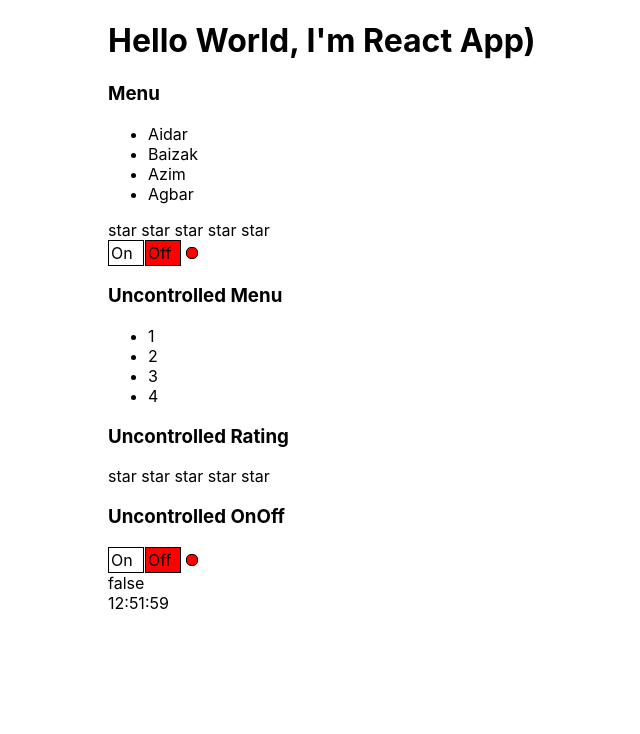
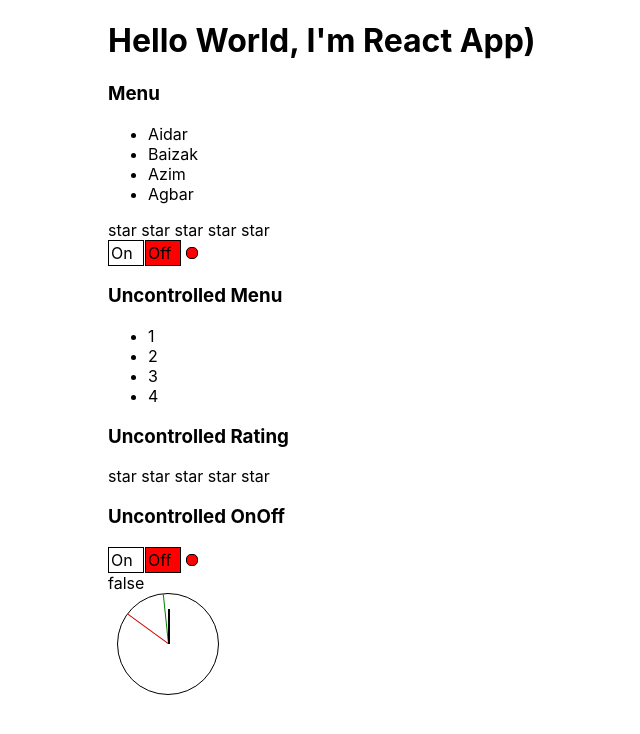
Before and after one commit to aidar2218/react-pkp, a React (Create React App) app: page / in a window 1280 px wide. Shown: the top 734 px of the page, without its empty margins (232-872 px from the left). Built offline with nearby package versions, Linux system fonts and the light colour scheme.

Commit message:
Commit - 3.12.24. Analog clock

```diff
--- /dev/null
+++ b/src/components/Clock/AnalogClockView.module.css
@@ -0,0 +1,34 @@
+.clock {
+    width: 120px;
+    text-align: center;
+    display: flex;
+    flex-direction: column;
+    align-items: center;
+}
+.clock .analogClock {
+    width: 100px;
+    height: 100px;
+    border: solid 1px #000;
+    border-radius: 50%;
+    position: relative;
+    background: #fff;
+}
+.clock .analogClock .dial {
+    position: absolute;
+    left: 50%;
+    width: 50px;
+    height: 50px;
+    transform-origin: bottom left;
+}
+.clock .analogClock .dial.seconds {
+    border-left: solid 1px green;
+}
+.clock .analogClock .dial.minutes {
+    border-left: solid 1px #c00;
+}
+.clock .analogClock .dial.hours {
+    width: 35px;
+    height: 35px;
+    top: 15px;
+    border-left: solid 2px #000;
+}
--- /dev/null
+++ b/src/components/Clock/AnalogClockView.tsx
@@ -0,0 +1,26 @@
+import React from "react";
+import {ClockViewPropsType} from "./Clock";
+import s from "./AnalogClockView.module.css"
+
+export const AnalogClockView = ({date}: ClockViewPropsType) => {
+
+    const secondsStyle = {
+        transform: `rotate(${date.getSeconds() * 6}deg)`
+    };
+    const minutesStyle = {
+        transform: `rotate(${date.getMinutes() * 6}deg)`
+    };
+    const hoursStyle = {
+        transform: `rotate(${date.getHours() * 30}deg)`
+    };
+
+    return (
+        <div className={s.clock}>
+            <div className={s.analogClock}>
+                <div className={`${s.dial} ${s.seconds}`} style={secondsStyle}/>
+                <div className={`${s.dial} ${s.minutes}`} style={minutesStyle}/>
+                <div className={`${s.dial} ${s.hours}`} style={hoursStyle}/>
+            </div>
+        </div>
+    )
+}
--- a/src/components/Clock/Clock.tsx
+++ b/src/components/Clock/Clock.tsx
@@ -1,27 +1,35 @@
 import React, {useEffect, useState} from 'react';
+import {DigitalClockView} from "./DigitalClockView";
+import {AnalogClockView} from "./AnalogClockView";
 
-const get2DigitsString = (num: number) => num < 10 ? '0' + num : num;
+type ClockPropsType = {
+    mode: "digital" | "analog"
+}
 
-export const Clock = () => {
+export const Clock = ({mode}: ClockPropsType) => {
 
     const [date, setDate] = useState(new Date());
 
-
     useEffect(() => {
-        // const intervalID =
-        setInterval(() => {
+        const intervalID = setInterval(() => {
+            console.log("tick")
             setDate(new Date());
         }, 1000);
-        // return () => {
-        //     clearInterval(intervalID);
-        // }
+        return () => {
+            clearInterval(intervalID);
+        }
     }, []);
+
+    const view = mode === "digital" ? <DigitalClockView date={date}/> : <AnalogClockView date={date}/>
 
     return (
         <div>
-            <span>{get2DigitsString(date.getHours())}</span>:
-            <span>{get2DigitsString(date.getMinutes())}</span>:
-            <span>{get2DigitsString(date.getSeconds())}</span>
+            {view}
         </div>
     );
 };
+
+
+export type ClockViewPropsType = {
+    date: Date
+}
--- /dev/null
+++ b/src/components/Clock/DigitalClockView.tsx
@@ -0,0 +1,14 @@
+import React from "react";
+import {ClockViewPropsType} from "./Clock";
+
+export const get2DigitsString = (num: number) => num < 10 ? '0' + num : num;
+
+export const DigitalClockView = ({date}: ClockViewPropsType) => {
+    return (
+        <>
+            <span>{get2DigitsString(date.getHours())}</span>:
+            <span>{get2DigitsString(date.getMinutes())}</span>:
+            <span>{get2DigitsString(date.getSeconds())}</span>
+        </>
+    )
+}
```
Also changed, not shown: 1 other file (tests, documents, lock files or other folders).
